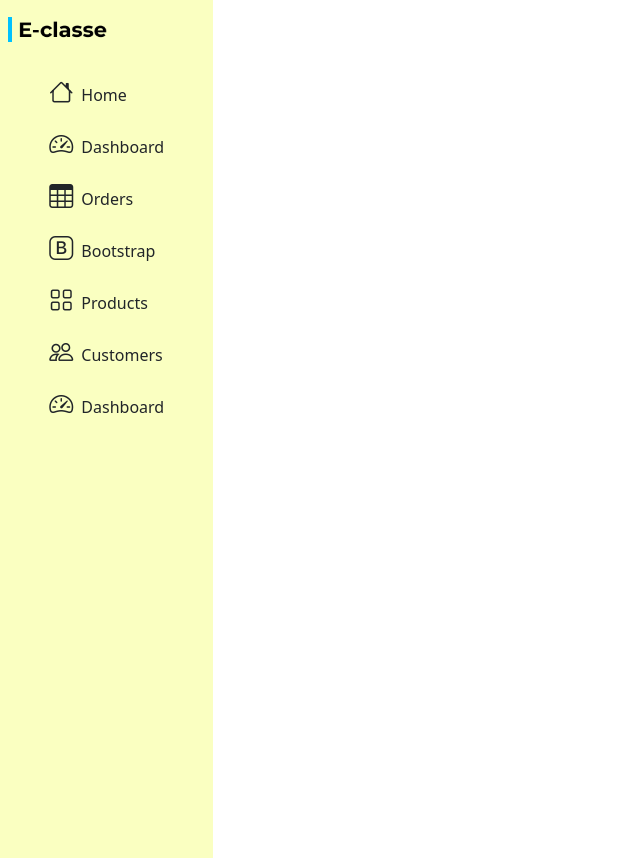
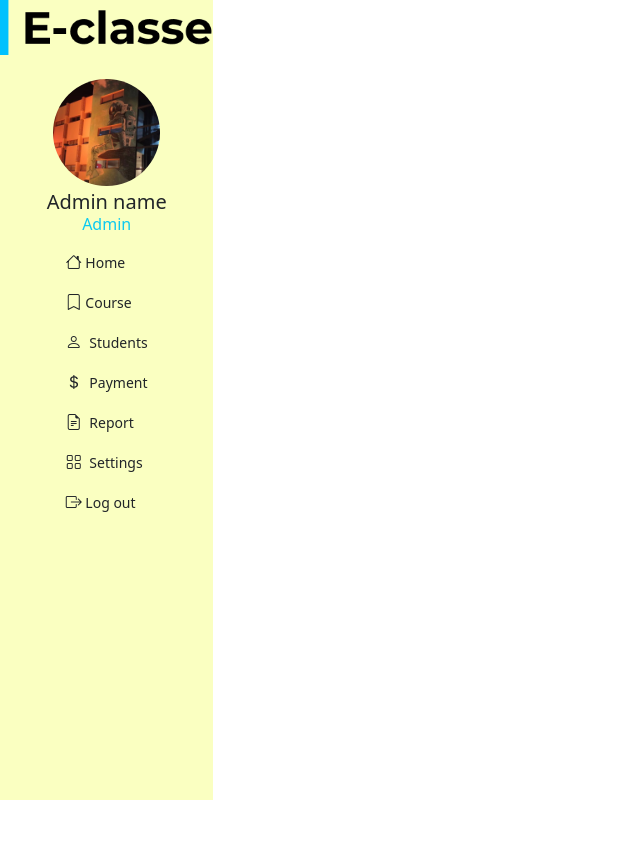
Before and after one commit to KhadijaMakkaoui/E-learning-Application, a PHP site: page /dashHome.html in a window 1280 px wide. Shown: the whole page, without its empty margins (0-640 px from the left). After the commit the page ends 800 px from the top, so only its background shows below. Run offline with PHP 8.4, Linux system fonts and the light colour scheme.

Commit message:
centrer et ajouter :hover pour les element nav-items

```diff
--- a/dashHome.html
+++ b/dashHome.html
@@ -14,54 +14,83 @@
 </head>
 
 <body>
+    <header>
+
+    </header>
+    <aside>
         <div class="container-fluid">
-        <div class="row flex-nowrap">
-            <div class="col-auto col-md-3 col-xl-2 px-sm-2 px-0 background-sidebar">
-                <div class="mb-3 mt-3">
-                        <img src="/images/logo_eclass.png" class="img-fluid w-50" id="img-logo" alt="logo" />
+            <div class="row flex-nowrap ">
+                <div class="col-2 col-md-3 col-xl-2 px-0 vh-100  background-sidebar ">
+                    <div class="">
+                        <img src="/images/logo_eclass.png" class="img-fluid" id="img-logo" alt="logo" />
                     </div>
-                    <div class="d-flex flex-column align-items-lg-center align-items-sm-start px-3 pt-2 text-white min-vh-100">
-
-                    <ul class="nav nav-pills flex-column mb-sm-auto mb-0 align-items-center align-items-sm-start"
+                    <div class="d-flex flex-column align-items-center ">
+                        <div class="text-center mt-4">
+                            <img src="/images/img-youcode.png" class="w-50 rounded-circle" id="img-profile"
+                                alt="profile picture" />
+                        </div>
+                        <div class="text-center mt-1">
+                            <h5 class="d-none d-sm-inline">Admin name</h5>
+                            <h6 class="text-info fs">Admin</h6>
+                        </div>
+                        <!-- <div class="d-flex flex-column align-items-lg-center px-3 pt-2 text-white min-vh-100"> -->
+                        <small>
+                            <ul class="nav nav-pills flex-column  align-items-center align-items-sm-start pb-5"
                                 id="menu">
 
                                 <li class="nav-item">
 
-
-                            <a href="#" class="nav-link align-middle px-0 link-dark">
-                                <i class="fs-4 bi-house"></i> <span class="ms-1 d-none d-sm-inline">Home</span>
+                                    <a href="#" class="nav-link align-middle px-0 link-dark ">
+                                        <i class="fs-6 bi-house"></i>
+                                        <span class="d-none d-sm-inline">Home</span>
                                     </a>
                                 </li>
-                        <li>
-                            <a href="#submenu1" data-bs-toggle="collapse" class="nav-link px-0 align-middle link-dark">
-                                <i class="fs-4 bi-speedometer2"></i> <span
-                                    class="ms-1 d-none d-sm-inline">Dashboard</span> </a>
+                                <li class="nav-item">
+                                    <a href="#submenu1" data-bs-toggle="collapse"
+                                        class="nav-link px-0 align-middle link-dark">
+                                        <i class="fs-6 bi-bookmark"></i> <span class="d-none d-sm-inline">Course</span>
+                                    </a>
                                 </li>
-                        <li>
-                            <a href="#" class="nav-link px-0 align-middle link-dark">
-                                <i class="fs-4 bi-table"></i> <span class="ms-1 d-none d-sm-inline">Orders</span></a>
+                                <li class="nav-item">
+                                    <a href="#" class="nav-link px-0 align-middle link-dark ">
+                                        <i class="fs-6 bi-person"></i> <span
+                                            class="ms-1 d-none d-sm-inline">Students</span></a>
                                 </li>
-                        <li>
-                            <a href="#submenu2" data-bs-toggle="collapse" class="nav-link px-0 align-middle link-dark ">
-                                <i class="fs-4 bi-bootstrap"></i> <span
-                                    class="ms-1 d-none d-sm-inline">Bootstrap</span></a>
+                                <li class="nav-item">
+                                    <a href="#submenu2" data-bs-toggle="collapse"
+                                        class="nav-link px-0 align-middle link-dark ">
+                                        <i class="fs-6 bi-currency-dollar"></i> <span
+                                            class="ms-1 d-none d-sm-inline">Payment</span></a>
 
                                 </li>
-                        <li>
-                            <a href="#submenu3" data-bs-toggle="collapse" class="nav-link px-0 align-middle link-dark">
-                                <i class="fs-4 bi-grid"></i> <span class="ms-1 d-none d-sm-inline">Products</span> </a>
+                                <li class="nav-item">
+                                    <a href="#submenu3" data-bs-toggle="collapse"
+                                        class="nav-link px-0 align-middle link-dark">
+                                        <i class="fs-6 bi-file-earmark-text"></i> <span
+                                            class="ms-1 d-none d-sm-inline">Report</span> </a>
                                 </li>
-                        <li>
+                                <li class="nav-item">
                                     <a href="#" class="nav-link px-0 align-middle link-dark">
-                                <i class="fs-4 bi-people"></i> <span class="ms-1 d-none d-sm-inline">Customers</span>
+                                        <i class="fs-6 bi-grid"></i> <span
+                                            class="ms-1 d-none d-sm-inline">Settings</span>
                                     </a>
                                 </li>
-                        <li>
-                            <a href="#submenu1" data-bs-toggle="collapse" class="nav-link px-0 align-middle link-dark">
-                                <i class="fs-4 bi-speedometer2"></i> <span
-                                    class="ms-1 d-none d-sm-inline">Dashboard</span> </a>
+                                <li class="nav-item">
+                                    <a href="#" data-bs-toggle="collapse"
+                                        class="nav-link px-0 align-middle  link-dark align-self-end">
+                                        <i class="fs-6 bi-box-arrow-right "></i>
+                                        <span class=" d-none d-sm-inline">Log out</span> </a>
                                 </li>
                             </ul>
+                        </small>
+                    </div>
+                </div>
+            </div>
+        </div>
+    </aside>
+
+
+
 
 
     <script src="/bootsrap/bootstrap.min.js"></script>
--- a/style.css
+++ b/style.css
@@ -4,3 +4,13 @@
 .background-sidebar{
     background-color: #FAFFC1;
 }
+
+.nav-item{
+    width: 100%;
+    padding:0 10px ;
+    border-radius: 3px;
+
+}
+.nav-item:hover{
+    background-color: #00C1FE;
+}
```
Also changed, not shown: images/img-youcode.png (added). Lines whose indentation alone changed are shown as unchanged.
